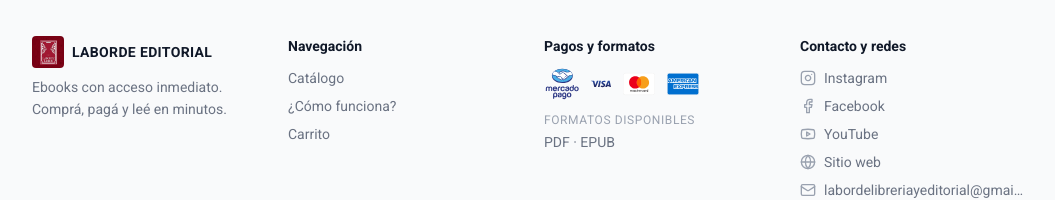
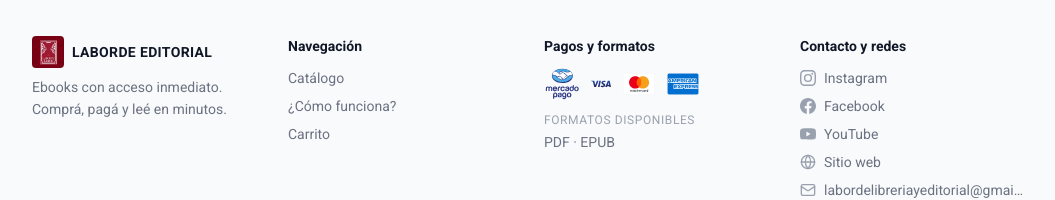
Before and after one commit to marcoluchi11/labordebook, a Next.js app: page / in a window 1280 px wide. Shown: the part 956-1156 px from the top of the page, without its empty margins (112-1167 px from the left). Built offline with nearby package versions, Linux system fonts and the light colour scheme; no server answers; the database is empty.

Commit message:
Fix footer social icons: use inline SVGs for Instagram, Facebook, YouTube
lucide-react in this version doesn't export brand icons. Replaced with inline SVG paths so the build doesn't fail.

Co-Authored-By: Claude Sonnet 4.6 <noreply@anthropic.com>

```diff
--- a/components/layout/Footer.tsx
+++ b/components/layout/Footer.tsx
@@ -1,13 +1,37 @@
 import Link from 'next/link'
 import Image from 'next/image'
-import { Instagram, Facebook, Youtube, Mail, Globe } from 'lucide-react'
+import { Mail, Globe } from 'lucide-react'
+
+function IconInstagram({ className }: { className?: string }) {
+  return (
+    <svg className={className} viewBox="0 0 24 24" fill="currentColor" aria-hidden="true">
+      <path d="M12 2.163c3.204 0 3.584.012 4.85.07 1.366.062 2.633.334 3.608 1.308.975.975 1.246 2.242 1.308 3.608.058 1.266.07 1.646.07 4.85s-.012 3.584-.07 4.85c-.062 1.366-.334 2.633-1.308 3.608-.975.975-2.242 1.246-3.608 1.308-1.266.058-1.646.07-4.85.07s-3.584-.012-4.85-.07c-1.366-.062-2.633-.334-3.608-1.308-.975-.975-1.246-2.242-1.308-3.608C2.175 15.584 2.163 15.204 2.163 12s.012-3.584.07-4.85c.062-1.366.334-2.633 1.308-3.608.975-.975 2.242-1.246 3.608-1.308C8.416 2.175 8.796 2.163 12 2.163zm0-2.163C8.756 0 8.332.014 7.052.072 5.197.157 3.355.673 2.014 2.014.673 3.355.157 5.197.072 7.052.014 8.332 0 8.756 0 12c0 3.244.014 3.668.072 4.948.085 1.855.601 3.697 1.942 5.038 1.341 1.341 3.183 1.857 5.038 1.942C8.332 23.986 8.756 24 12 24s3.668-.014 4.948-.072c1.855-.085 3.697-.601 5.038-1.942 1.341-1.341 1.857-3.183 1.942-5.038.058-1.28.072-1.704.072-4.948 0-3.244-.014-3.668-.072-4.948-.085-1.855-.601-3.697-1.942-5.038C20.645.673 18.803.157 16.948.072 15.668.014 15.244 0 12 0zm0 5.838a6.162 6.162 0 1 0 0 12.324 6.162 6.162 0 0 0 0-12.324zm0 10.162a4 4 0 1 1 0-8 4 4 0 0 1 0 8zm6.406-11.845a1.44 1.44 0 1 0 0 2.881 1.44 1.44 0 0 0 0-2.881z"/>
+    </svg>
+  )
+}
+
+function IconFacebook({ className }: { className?: string }) {
+  return (
+    <svg className={className} viewBox="0 0 24 24" fill="currentColor" aria-hidden="true">
+      <path d="M24 12.073C24 5.405 18.627 0 12 0S0 5.405 0 12.073C0 18.1 4.388 23.094 10.125 24v-8.437H7.078v-3.49h3.047V9.41c0-3.025 1.791-4.697 4.533-4.697 1.312 0 2.686.236 2.686.236v2.97h-1.513c-1.491 0-1.956.93-1.956 1.886v2.267h3.328l-.532 3.49h-2.796V24C19.612 23.094 24 18.1 24 12.073z"/>
+    </svg>
+  )
+}
+
+function IconYoutube({ className }: { className?: string }) {
+  return (
+    <svg className={className} viewBox="0 0 24 24" fill="currentColor" aria-hidden="true">
+      <path d="M23.498 6.186a3.016 3.016 0 0 0-2.122-2.136C19.505 3.545 12 3.545 12 3.545s-7.505 0-9.377.505A3.017 3.017 0 0 0 .502 6.186C0 8.07 0 12 0 12s0 3.93.502 5.814a3.016 3.016 0 0 0 2.122 2.136c1.871.505 9.376.505 9.376.505s7.505 0 9.377-.505a3.015 3.015 0 0 0 2.122-2.136C24 15.93 24 12 24 12s0-3.93-.502-5.814zM9.545 15.568V8.432L15.818 12l-6.273 3.568z"/>
+    </svg>
+  )
+}
 
 const SOCIAL = [
-  { href: 'https://www.instagram.com/laborde.libreriayeditorial/', icon: Instagram, label: 'Instagram' },
-  { href: 'https://www.facebook.com/laborde.libros.editorial', icon: Facebook, label: 'Facebook' },
-  { href: 'https://www.youtube.com/@labordelibreriayeditorial', icon: Youtube, label: 'YouTube' },
-  { href: 'https://labordeeditor.com.ar/', icon: Globe, label: 'Sitio web' },
-  { href: 'mailto:labordelibreriayeditorial@gmail.com', icon: Mail, label: 'labordelibreriayeditorial@gmail.com' },
+  { href: 'https://www.instagram.com/laborde.libreriayeditorial/', Icon: IconInstagram, label: 'Instagram' },
+  { href: 'https://www.facebook.com/laborde.libros.editorial', Icon: IconFacebook, label: 'Facebook' },
+  { href: 'https://www.youtube.com/@labordelibreriayeditorial', Icon: IconYoutube, label: 'YouTube' },
+  { href: 'https://labordeeditor.com.ar/', Icon: Globe, label: 'Sitio web' },
+  { href: 'mailto:labordelibreriayeditorial@gmail.com', Icon: Mail, label: 'labordelibreriayeditorial@gmail.com' },
 ]
 
 export function Footer() {
@@ -57,7 +81,7 @@ export function Footer() {
           <div>
             <p className="font-semibold text-gray-900 text-sm mb-3">Contacto y redes</p>
             <ul className="space-y-2">
-              {SOCIAL.map(({ href, icon: Icon, label }) => (
+              {SOCIAL.map(({ href, Icon, label }) => (
                 <li key={href}>
                   <a
                     href={href}
```
